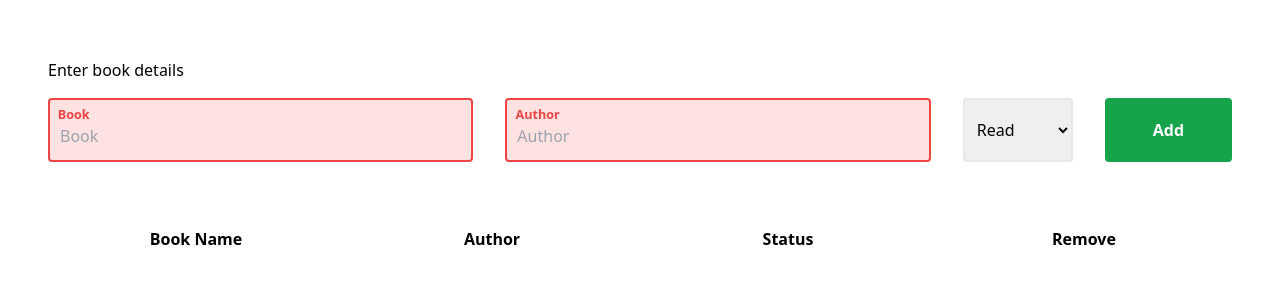
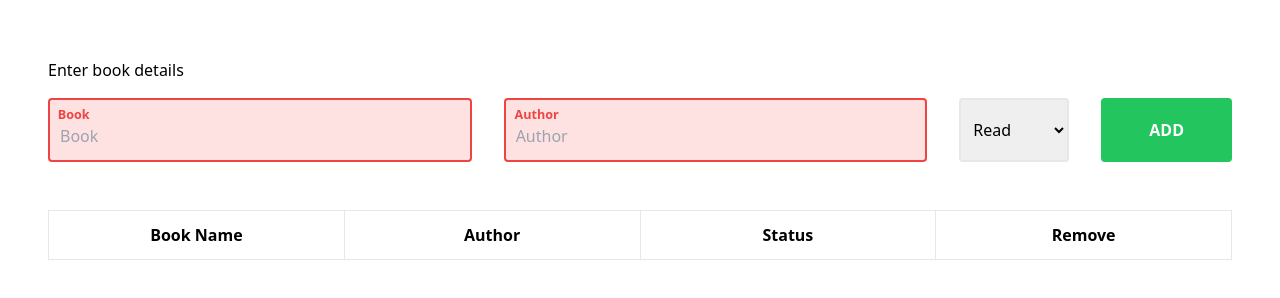
Before and after one commit to siddhart-singh/Oden-Library, a plain HTML site: page src/index.html in a window 1280 px wide. Shown: the part 102-400 px from the top of the page. Drawn offline with Linux system fonts and the light colour scheme.

Commit message:
Add table styling

```diff
--- a/src/index.html
+++ b/src/index.html
@@ -9,7 +9,7 @@
     <link rel="stylesheet" href="./input.css" />
   </head>
 
-  <body class="h-screen w-screen">
+  <body class="h-screen w-screen max-w-screen-2xl mx-auto">
     <div class="container m-auto">
       <header class="flex justify-center py-8 align-middle">
         <svg
@@ -72,21 +72,19 @@
               <option value="not read">Not Read</option>
             </select>
             <button
-              class="font rounded bg-green-600 px-12 py-3 font-bold text-white hover:bg-green-700"
+              class="rounded bg-green-500 px-12 py-3 font-bold text-white hover:bg-green-600"
               type="submit"
             >
-              Add
+              ADD
             </button>
           </fieldset>
         </form>
-        <table class="main-table w-full flex-auto justify-center my-8 align-middle">
-          <tr class="flex grow">
-            <th class="grow basis-0">Book Name</th>
-            <th class="grow basis-0">Author</th>
-            <th class="grow basis-0">Status</th>
-            <th class="grow basis-0">Remove</th>
-          </tr>
-
+        <table class="main-table my-8 w-full border">
+          <tr class="tbl-row border">
+            <th class="w-3/12 border p-3">Book Name</th>
+            <th class="w-3/12 border p-3">Author</th>
+            <th class="w-3/12 border p-3">Status</th>
+            <th class="w-3/12 border p-3">Remove</th>
         </table>
       </main>
     </div>
--- a/src/input.css
+++ b/src/input.css
@@ -27,13 +27,16 @@ main form input:invalid + label {
   outline-color: rgb(239 68 68);
 }
 
-
 @layer components {
-  tr{
-    @apply flex grow py-4
+  .tbl-row {
+    @apply border;
   }
 
-  td{
-    @apply grow basis-0 text-center
+  .tbl-data {
+    @apply border p-2 text-center;
+  }
+
+  .delete-btn {
+    @apply hover:bg-red-600 rounded bg-red-500 px-6 py-2 font-bold text-white;
   }
 }
--- a/src/script.js
+++ b/src/script.js
@@ -20,21 +20,24 @@ function displayBook() {
     for (const key in book) {
       let td = document.createElement("td");
       td.innerText = book[key];
+      td.classList.add("tbl-data");
       tr.appendChild(td);
     }
     const td = document.createElement("td");
+    td.classList.add("tbl-data");
     const deleteBtn = document.createElement("Button");
-  deleteBtn.innerText = "DELETE";
-  deleteBtn.dataset.id = myLibrary.length;
-  deleteBtn.classList.add("delete-btn");
+    deleteBtn.innerText = "DELETE";
+    deleteBtn.dataset.id = myLibrary.length;
+    deleteBtn.classList.add("delete-btn");
     td.appendChild(deleteBtn);
     tr.appendChild(td);
+    tr.classList.add("tbl-row");
     mainTable.appendChild(tr);
-  })
+  });
 }
 
 bookForm.addEventListener("submit", (e) => {
   e.preventDefault();
-  addBookToLibrary(e.target[1].value, e.target[2].value, e.target[3].value)
+  addBookToLibrary(e.target[1].value, e.target[2].value, e.target[3].value);
   bookForm.reset();
 });
```
Also changed, not shown: dist/output.css.
